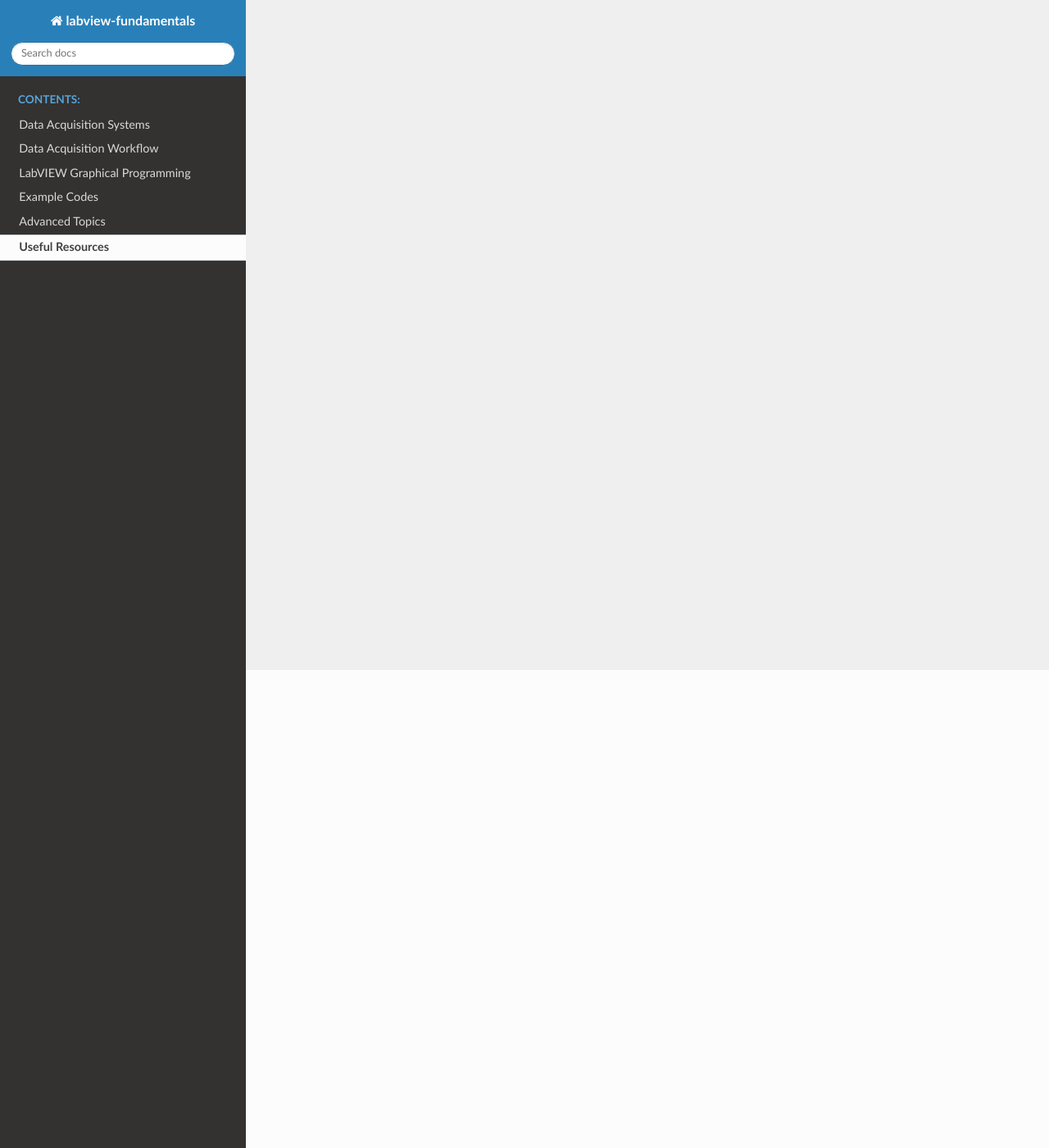
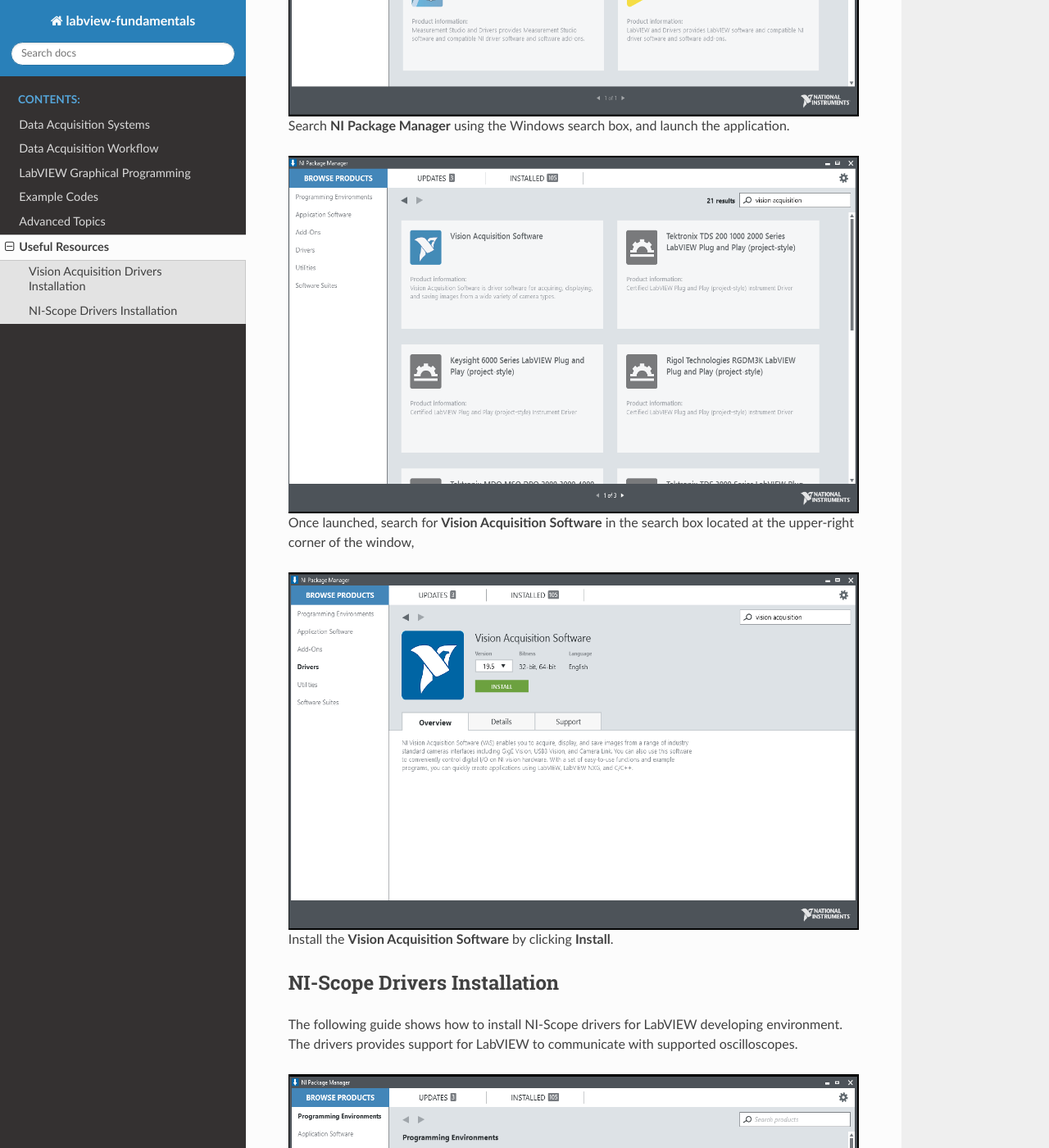
Before and after one commit to wcy41gtc/LabVIEW-Fundamentals, a Sphinx documentation site: the page built from source/docs/resources/index.rst, in a window 1280 px wide and 1400 px high, scrolled down 583 px. Shown: the whole window at 82% size. Built offline with Sphinx 7.4.7 and the Read the Docs theme 2.0.0, drawn with Linux system fonts in a browser that asks for light colours; some of the changed text lies outside the part shown.

Commit message:
doc: add installation guides for imaq and ni-scope

```diff
--- a/source/docs/resources/index.rst
+++ b/source/docs/resources/index.rst
@@ -3,9 +3,52 @@
 Useful Resources
 ================
 
-Placeholder
+Vision Acquisition Drivers Installation
+^^^^^^^^^^^^^^^^^^^^^^^^^^^^^^^^^^^^^^^
 
-Contents:
+The following guide shows how to install vision acquisition drivers (IMAQ) for LabVIEW developing environment.
+
+.. image:: ./images/ni_package_manager_front_panel.png
+  :align: center
+  :scale: 60%
+
+Search **NI Package Manager** using the Windows search box, and launch the application.
+
+.. image:: ./images/ni_package_manager_front_panel_vision_daq_search.png
+  :align: center
+  :scale: 60%
+
+Once launched, search for **Vision Acquisition Software** in the search box located at the upper-right corner of the window,
+
+.. image:: ./images/ni_package_manager_front_panel_vision_daq_install.png
+  :align: center
+  :scale: 60%
+
+Install the **Vision Acquisition Software** by clicking **Install**.
+
+NI-Scope Drivers Installation
+^^^^^^^^^^^^^^^^^^^^^^^^^^^^^
+
+The following guide shows how to install NI-Scope drivers for LabVIEW developing environment. The drivers provides support for LabVIEW to communicate with supported oscilloscopes.
+
+.. image:: ./images/ni_package_manager_front_panel.png
+  :align: center
+  :scale: 60%
+
+Search **NI Package Manager** using the Windows search box, and launch the application.
+
+.. image:: ./images/ni_package_manager_front_panel_niscope_search.png
+  :align: center
+  :scale: 60%
+
+Once launched, search for **NI-Scope** in the search box located at the upper-right corner of the window,
+
+.. image:: ./images/ni_package_manager_front_panel_niscope_install.png
+  :align: center
+  :scale: 60%
+
+Install the **NI-scope** drivers by clicking **Install**.
+
 
 .. toctree::
-   :maxdepth: 1
+   :maxdepth: 2
```
Also changed, not shown: source/docs/resources/images/ni_package_manager_front_panel.png (added), source/docs/resources/images/ni_package_manager_front_panel_niscope_install.png (added), source/docs/resources/images/ni_package_manager_front_panel_niscope_search.png (added), source/docs/resources/images/ni_package_manager_front_panel_vision_daq_install.png (added), source/docs/resources/images/ni_package_manager_front_panel_vision_daq_search.png (added), 10 other files.
